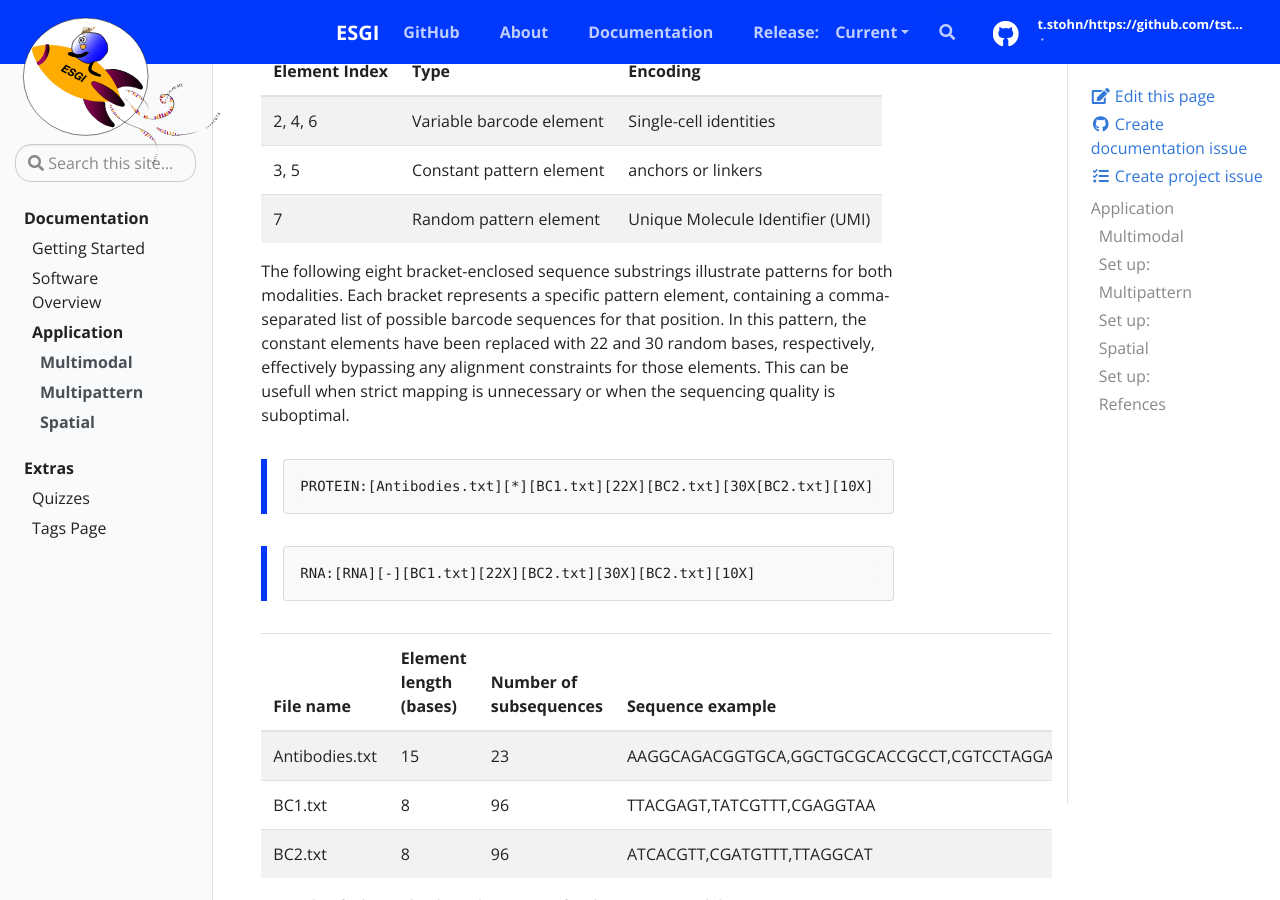
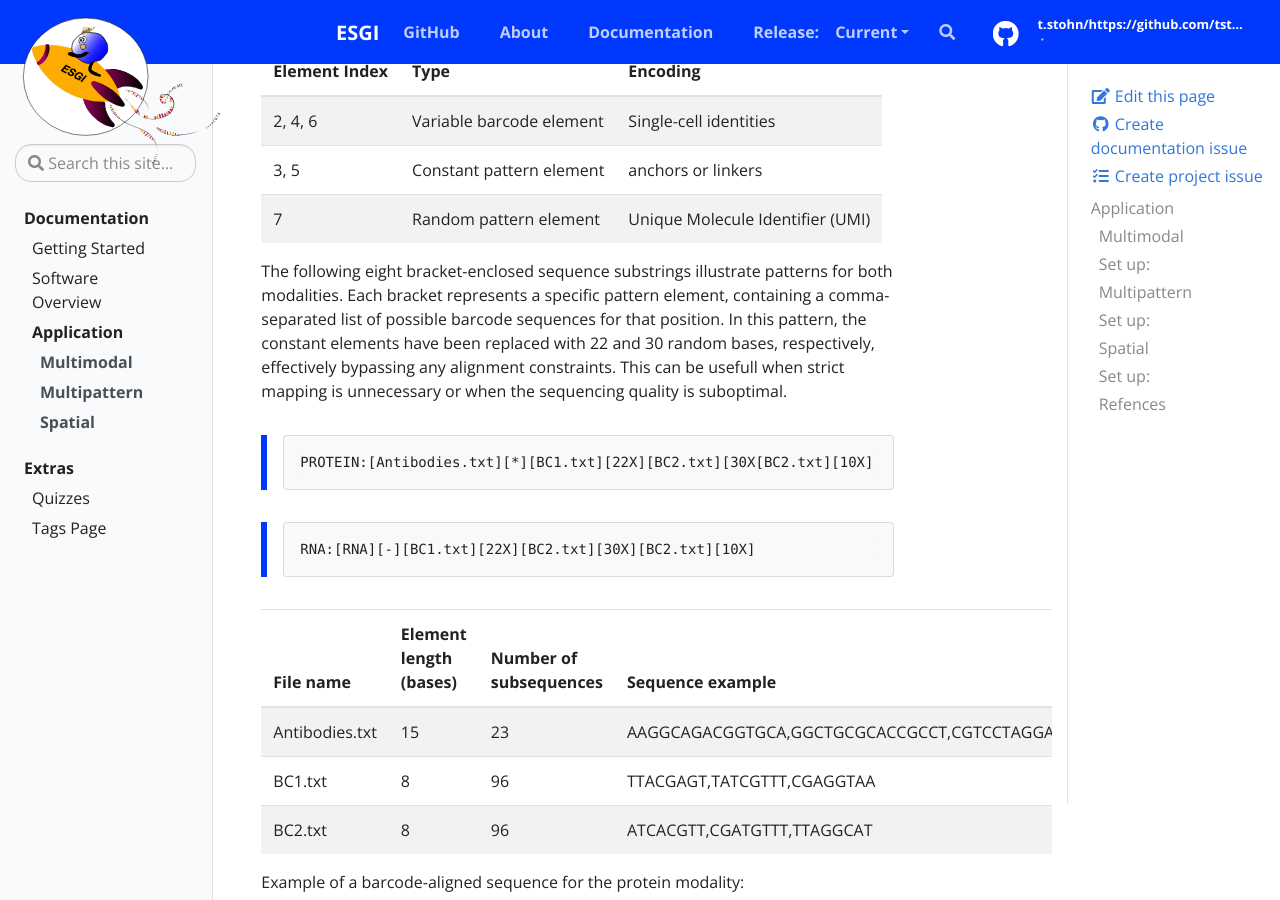
Before and after one commit to tstohn/ESGI.documentation, a Jekyll site: the page built from _docs/application.md, in a window 1280 px wide and 900 px high, scrolled down 1505 px. Built offline with Jekyll 4.4.1, drawn with Linux system fonts in a browser that asks for light colours.

````diff
--- a/_docs/application.md
+++ b/_docs/application.md
@@ -46,7 +46,7 @@ For both modalities, the reverse read contains the remaining six pattern element
 | 3, 5 | Constant pattern element | anchors or linkers
 |  7 |  Random pattern element | Unique Molecule Identifier (UMI)
 
-The following eight bracket-enclosed sequence substrings illustrate patterns for both modalities. Each bracket represents a specific pattern element, containing a comma-separated list of possible barcode sequences for that position. In this pattern, the constant elements have been replaced with 22 and 30 random bases, respectively, effectively bypassing any alignment constraints for those elements. This can be usefull when strict mapping is unnecessary
+The following eight bracket-enclosed sequence substrings illustrate patterns for both modalities. Each bracket represents a specific pattern element, containing a comma-separated list of possible barcode sequences for that position. In this pattern, the constant elements have been replaced with 22 and 30 random bases, respectively, effectively bypassing any alignment constraints. This can be usefull when strict mapping is unnecessary
 or when the sequencing quality is suboptimal.
 
 >```
````
